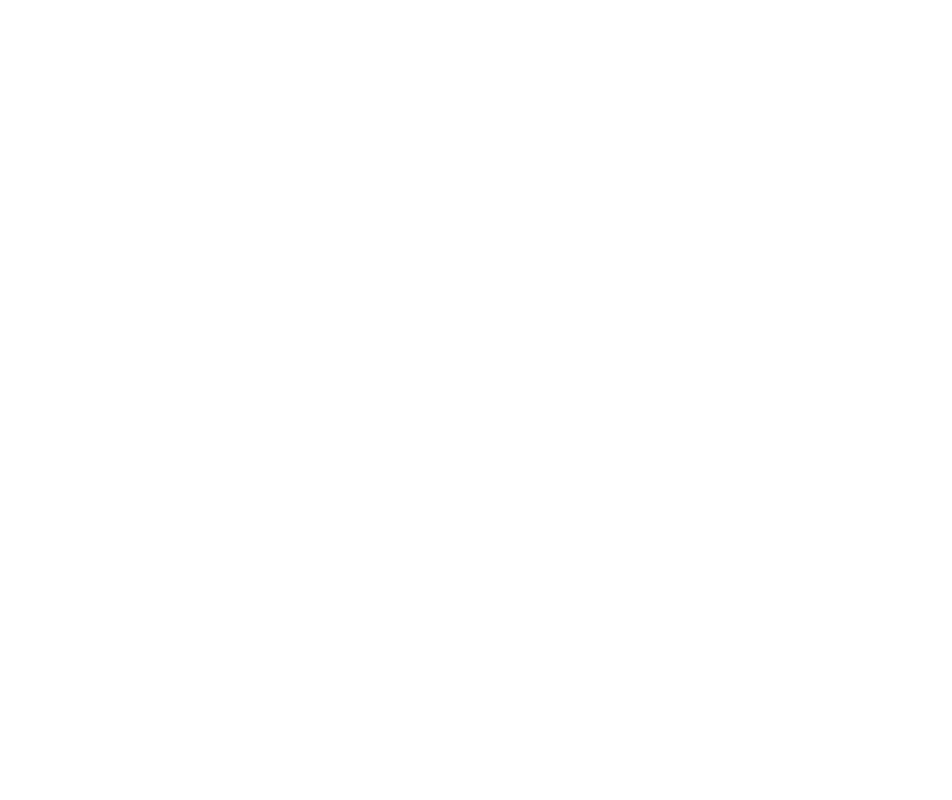
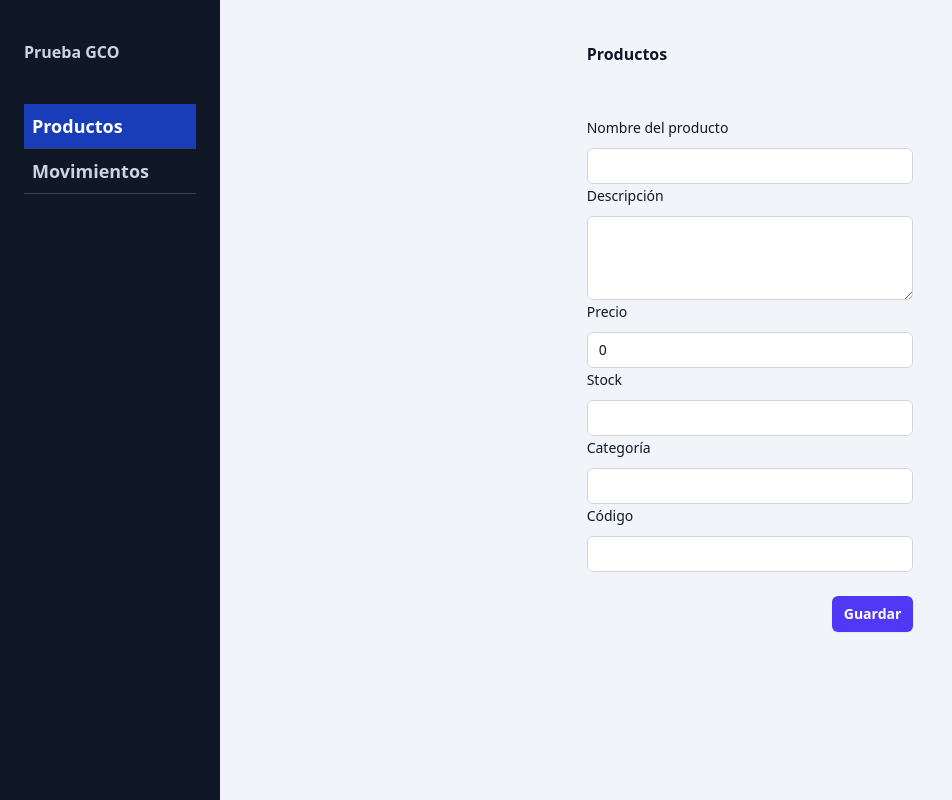
Before and after one commit to Guglus25/Front_GCO, an Angular app: page /home/product in a window 1280 px wide. Before the commit this address led to /. Shown: the whole page, without its empty margins (0-952 px from the left). Built offline with nearby package versions, Linux system fonts and the light colour scheme.

Commit message:
creacion del formulario de productos

```diff
--- a/src/app/app.routes.ts
+++ b/src/app/app.routes.ts
@@ -2,8 +2,8 @@
 
 export const routes: Routes = [
   {
-    path: 'Home',
-    loadComponent: () => import('./pages/product/Pages/product-page.component'),
+    path: 'home',
+    loadComponent: () => import('./pages/home/home-page.component'),
     children: [
       {
         path: 'product',
@@ -15,11 +15,15 @@
         loadComponent: () =>
           import('./pages/movements/Pages/movements.component'),
       },
+      {
+        path: '**',
+        redirectTo: 'home',
+      },
     ],
   },
 
   {
     path: '**',
-    redirectTo: 'product',
+    redirectTo: 'home',
   },
 ];
--- /dev/null
+++ b/src/app/pages/Shared/navMenu/navMenu.component.html
@@ -0,0 +1,16 @@
+<div id="nav" class="w-full px-6">
+                <a href="#"
+                    class="w-full px-2 inline-flex space-x-2 items-center border-b border-slate-700 py-3 bg-blue-800 hover:bg-white/5 transition ease-linear duration-150">
+                    <div class="flex flex-col">
+                        <span class="text-lg font-bold leading-5 text-white">Productos</span>
+
+                    </div>
+                </a>
+                <a href="#"
+                    class="w-full px-2 inline-flex space-x-2 items-center border-b border-slate-700 py-3 hover:bg-white/5 transition ease-linear duration-150">
+
+                    <div class="flex flex-col">
+                        <span class="text-lg text-slate-300 font-bold leading-5">Movimientos</span>
+                    </div>
+                </a>
+            </div>
--- /dev/null
+++ b/src/app/pages/home/home-page.component.html
@@ -0,0 +1,19 @@
+<div
+    class="bg-slate-100 overflow-y-scroll h-screen antialiased text-slate-300 selection:bg-blue-600 selection:text-white">
+    <div class="flex flex-col relative ">
+        <div id="menu"
+            class="w-[220px] bg-gray-900 min-h-screen z-10 text-slate-300 fixed left-0 h-screen ">
+
+            <div id="profile" class="px-6 py-10">
+                <span class="text-sm md:text-base font-bold">
+                    Prueba GCO
+                </span>
+            </div>
+            <nav-menu></nav-menu>
+        </div>
+
+        <div class="ml-[220px] px-4 flex flex-col flex-1 h-full text-slate-800">
+            <router-outlet></router-outlet>
+        </div>
+    </div>
+</div>
--- a/src/app/pages/product/Pages/product-page.component.html
+++ b/src/app/pages/product/Pages/product-page.component.html
@@ -1,58 +1,65 @@
-<div class="row justify-content-center">
-    <div class="col-md-6 col-lg-4">
-        <form>
-            <h2>Productos</h2>
-            <div class="mb-2">
-                <label for="exampleInputEmail1" class="form-label">Nombre del producto</label>
-                <input type="text" class="form-control"
-                [value]="nombre()"
-                (change)="nombre.set(txtNombre.value)"
-                #txtNombre
-                >
+<div class="space-y-12">
+    <div class="mt-10 grid grid-cols-3 gap-x-6 gap-y-8 ">
+        <form class="col-start-2 col-end-2">
+
+                <h2 class="text-base/7 font-semibold text-gray-900">Productos</h2>
+            <br/>
+            <br/>
+            <div class="sm:col-span-6">
+                <label for="nombre" class="block text-sm/6 font-medium text-gray-900">Nombre del producto </label>
+                <div class="mt-2">
+                    <input type="text" name="txtNombre" id="txtNombre" [value]="nombre()"
+                        (change)="nombre.set(txtNombre.value)" #txtNombre
+                        class="block w-full rounded-md bg-white px-3 py-1.5 text-base text-gray-900 outline-1 -outline-offset-1 outline-gray-300 placeholder:text-gray-400 focus:outline-2 focus:-outline-offset-2 focus:outline-indigo-600 sm:text-sm/6">
+                </div>
             </div>
-            <div class="mb-2">
-                <label for="exampleInputPassword1" class="form-label">Descripción</label>
-                <textarea type="text" class="form-control" rowa="3"
-                [value]="descripcion()"
-                (change)="descripcion.set(txtDescripcion.value)"
-                #txtDescripcion
-                ></textarea>
+            <div class="sm:col-span-6">
+                <label for="descripcion" class="block text-sm/6 font-medium text-gray-900">Descripción</label>
+                <div class="mt-2">
+                    <textarea type="text" name="txtDescripcion" id="txtDescripcion" rows="3" [value]="descripcion()"
+                        (change)="descripcion.set(txtDescripcion.value)" #txtDescripcion
+                        class="block w-full rounded-md bg-white px-3 py-1.5 text-base text-gray-900 outline-1 -outline-offset-1 outline-gray-300 placeholder:text-gray-400 focus:outline-2 focus:-outline-offset-2 focus:outline-indigo-600 sm:text-sm/6"></textarea>
+                </div>
             </div>
-            <div class="mb-2">
-                <label for="exampleInputEmail1" class="form-label">Precio</label>
-                <input type="number" class="form-control"
-                [value]="precio()"
-                (change)="precio.set(+txtPrecio.value)"
-                #txtPrecio
-                >
+            <div class="sm:col-span-6">
+                <label for="precio" class="block text-sm/6 font-medium text-gray-900">Precio</label>
+                <div class="mt-2">
+                    <input type="number" name="txtPrecio" id="txtPrecio" [value]="precio()"
+                        (change)="precio.set(+txtPrecio.value)" #txtPrecio
+                        class="block w-full rounded-md bg-white px-3 py-1.5 text-base text-gray-900 outline-1 -outline-offset-1 outline-gray-300 placeholder:text-gray-400 focus:outline-2 focus:-outline-offset-2 focus:outline-indigo-600 sm:text-sm/6">
+                </div>
             </div>
-            <div class="mb-2">
-                <label for="exampleInputEmail1" class="form-label">Stock</label>
-                <input type="text" class="form-control"
-                [value]="stock()"
-                (change)="stock.set(txtStock.value)"
-                #txtStock
-                >
+            <div class="sm:col-span-6">
+                <label for="stock" class="block text-sm/6 font-medium text-gray-900">Stock</label>
+                <div class="mt-2">
+                    <input type="number" name="txtStock" id="txtStock" [value]="stock()"
+                        (change)="stock.set(txtStock.value)" #txtStock
+                        class="block w-full rounded-md bg-white px-3 py-1.5 text-base text-gray-900 outline-1 -outline-offset-1 outline-gray-300 placeholder:text-gray-400 focus:outline-2 focus:-outline-offset-2 focus:outline-indigo-600 sm:text-sm/6">
+                </div>
             </div>
-            <div class="mb-2">
-                <label for="exampleInputEmail1" class="form-label">Categoría</label>
-                <input type="text" class="form-control"
-                [value]="categoria()"
-                (change)="categoria.set(txtCategoria.value)"
-                #txtCategoria
-                >
+            <div class="sm:col-span-6">
+                <label for="categoria" class="block text-sm/6 font-medium text-gray-900">Categoría</label>
+                <div class="mt-2">
+                    <input type="number" name="txtCategoria" id="txtCategoria" [value]="categoria()"
+                        (change)="categoria.set(txtCategoria.value)" #txtCategoria
+                        class="block w-full rounded-md bg-white px-3 py-1.5 text-base text-gray-900 outline-1 -outline-offset-1 outline-gray-300 placeholder:text-gray-400 focus:outline-2 focus:-outline-offset-2 focus:outline-indigo-600 sm:text-sm/6">
+                </div>
             </div>
-            <div class="mb-2">
-                <label for="exampleInputEmail1" class="form-label">Código</label>
-                <input type="text" class="form-control"
-                [value]="codigo()"
-                (change)="codigo.set(txtCodigo.value)"
-                #txtCodigo
-                >
-
+            <div class="sm:col-span-6">
+                <label for="codigo" class="block text-sm/6 font-medium text-gray-900">Código</label>
+                <div class="mt-2">
+                    <input type="number" name="txtCodigo" id="txtCodigo" [value]="codigo()"
+                        (change)="codigo.set(txtCodigo.value)" #txtCodigo
+                        class="block w-full rounded-md bg-white px-3 py-1.5 text-base text-gray-900 outline-1 -outline-offset-1 outline-gray-300 placeholder:text-gray-400 focus:outline-2 focus:-outline-offset-2 focus:outline-indigo-600 sm:text-sm/6">
+                </div>
             </div>
 
-            <button type="submit" class="btn btn-primary" (click)="productService.addProduct()">Guardar</button>
+            <div class="mt-6 flex items-center justify-end gap-x-6">
+
+                <button type="submit" (click)="productService.addProduct()"
+                    class="rounded-md bg-indigo-600 px-3 py-2 text-sm font-semibold text-white shadow-xs hover:bg-indigo-500 focus-visible:outline-2 focus-visible:outline-offset-2 focus-visible:outline-indigo-600">
+                    Guardar</button>
+            </div>
         </form>
     </div>
 </div>
```
Also changed, not shown: src/app/pages/Shared/navMenu/navMenu.component.ts (added, +8 -0 lines), src/app/pages/home/home-page.component.ts (added, +14 -0 lines).
